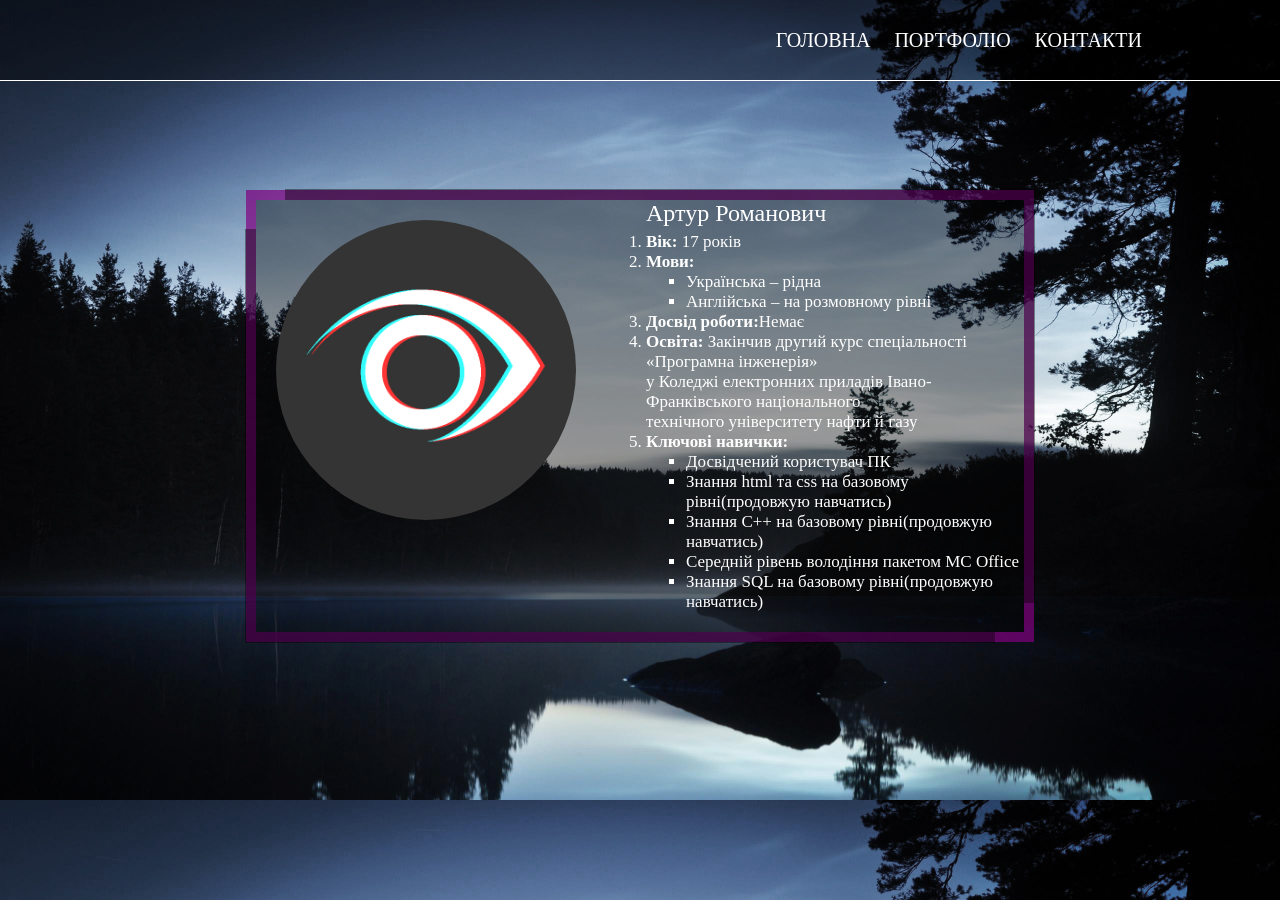
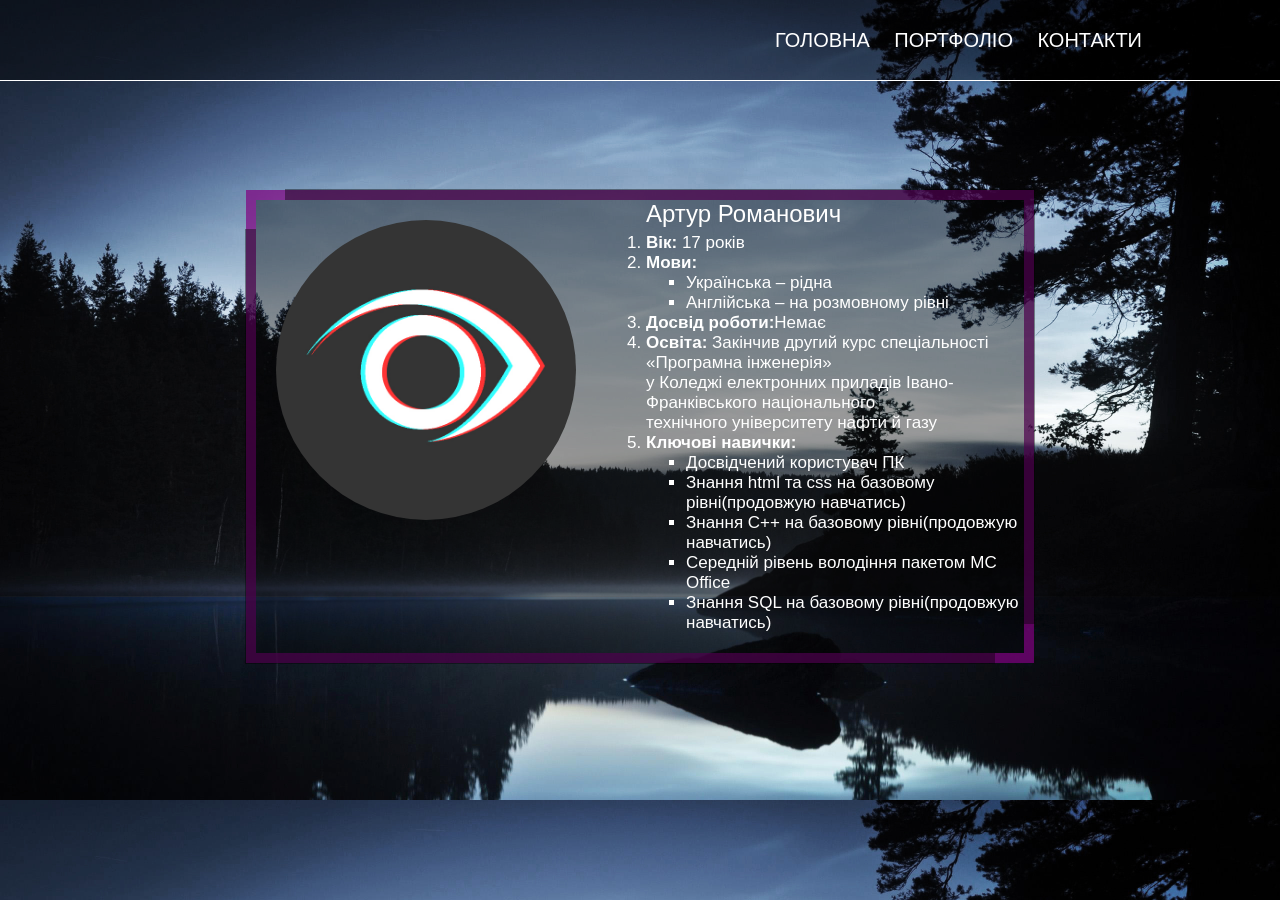
Before and after one commit to CoEclipse/CoEclipse.github.io, a plain HTML site: page index.html in a window 1280 px wide. Shown: the top 900 px of the page. Drawn offline with Linux system fonts and the light colour scheme.

Commit message:
Update style.css

```diff
--- a/style.css
+++ b/style.css
@@ -2,6 +2,8 @@
     margin: 0;
     padding: 0;
     box-sizing:border-box;
+    font-family: 'Montserrat', sans-serif;
+    scroll-behavior: smooth;
 }
 p{
     margin-left: 40px;
```
